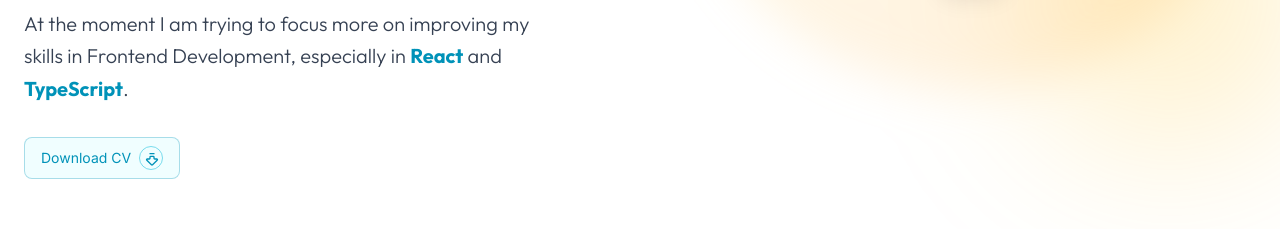
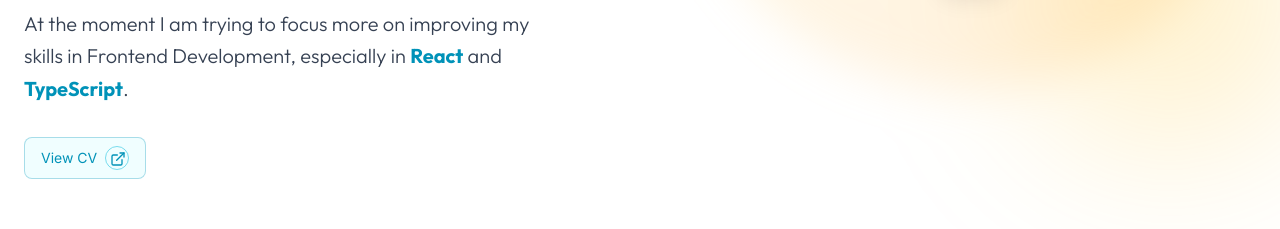
Before and after one commit to mquy27/Portfolio, a React (Vite) app in the folder quy-portfolio/: page / in a window 1280 px wide. Shown: the part 1560-1789 px from the top of the page. Built offline with nearby package versions, Linux system fonts and the light colour scheme; no server answers; the database is empty.

Commit message:
upd: add resume to portfolio

```diff
--- a/quy-portfolio/src/components/AboutMe.jsx
+++ b/quy-portfolio/src/components/AboutMe.jsx
@@ -1,5 +1,5 @@
 import { motion } from "framer-motion";
-import { ArrowBigDownDash } from "lucide-react";
+import { ExternalLink } from "lucide-react";
 
 const skillCategories = [
     {
@@ -93,12 +93,12 @@
                             viewport={{ once: true }}
                             transition={{ duration: 0.5, delay: 0.5 }}
                         >
-                            <a href="" className="text-cyan-600 group inline-flex items-center justify-center gap-2 text-sm font-normal px-4 py-2 rounded-md border border-cyan-600/30 hover:text-cyan-800 bg-cyan-100/30 hover:bg-cyan-200/30 transition-all duration-300 hover:border-cyan-600/50 hover:shadow-md hover:scale-105">
-                                Download CV
+                            <a href="/LeMinhQuyCV.pdf" target="_blank" rel="noopener noreferrer" className="text-cyan-600 group inline-flex items-center justify-center gap-2 text-sm font-normal px-4 py-2 rounded-md border border-cyan-600/30 hover:text-cyan-800 bg-cyan-100/30 hover:bg-cyan-200/30 transition-all duration-300 hover:border-cyan-600/50 hover:shadow-md hover:scale-105">
+                                View CV
                                 <div className="relative overflow-hidden w-6 h-6 rounded-full border border-cyan-500/50">
                                     <div className="flex flex-col w-12 -translate-y-6 transition-transform duration-300 ease-out group-hover:translate-y-0">
-                                        <ArrowBigDownDash className="w-6 h-6 p-1" />
-                                        <ArrowBigDownDash className="w-6 h-6 p-1" />
+                                        <ExternalLink className="w-6 h-6 p-1" />
+                                        <ExternalLink className="w-6 h-6 p-1" />
                                     </div>
                                 </div>
                             </a>
--- a/quy-portfolio/src/components/Hero.jsx
+++ b/quy-portfolio/src/components/Hero.jsx
@@ -37,7 +37,7 @@
                                     <ArrowRight className="w-0 h-5 group-hover:w-5 transition-all" /> Let's Chat
                                 </a>
                             </div>
-                            <a href="#projects" className="w-full sm:w-auto inline-flex whitespace-nowrap items-center justify-center gap-2 text-gray-700 bg-white/80 backdrop-blur-sm border border-amber-200 hover:border-amber-300 hover:bg-white px-6 py-3 md:px-10 md:py-3.5 rounded-full transition-all font-medium text-base md:text-lg">
+                            <a href="#project" className="w-full sm:w-auto inline-flex whitespace-nowrap items-center justify-center gap-2 text-gray-700 bg-white/80 backdrop-blur-sm border border-amber-200 hover:border-amber-300 hover:bg-white px-6 py-3 md:px-10 md:py-3.5 rounded-full transition-all font-medium text-base md:text-lg">
                                 View Work
                             </a>
                         </div>
```
Also changed, not shown: 1 other file (tests, documents, lock files or other folders).
